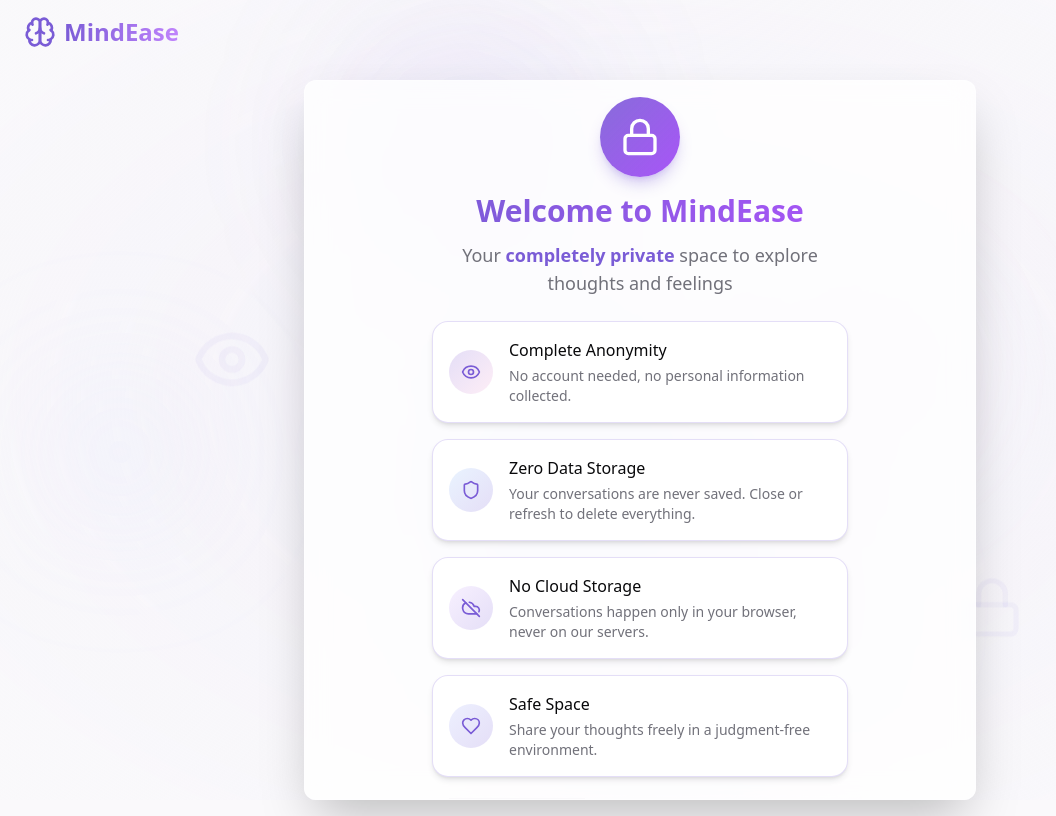
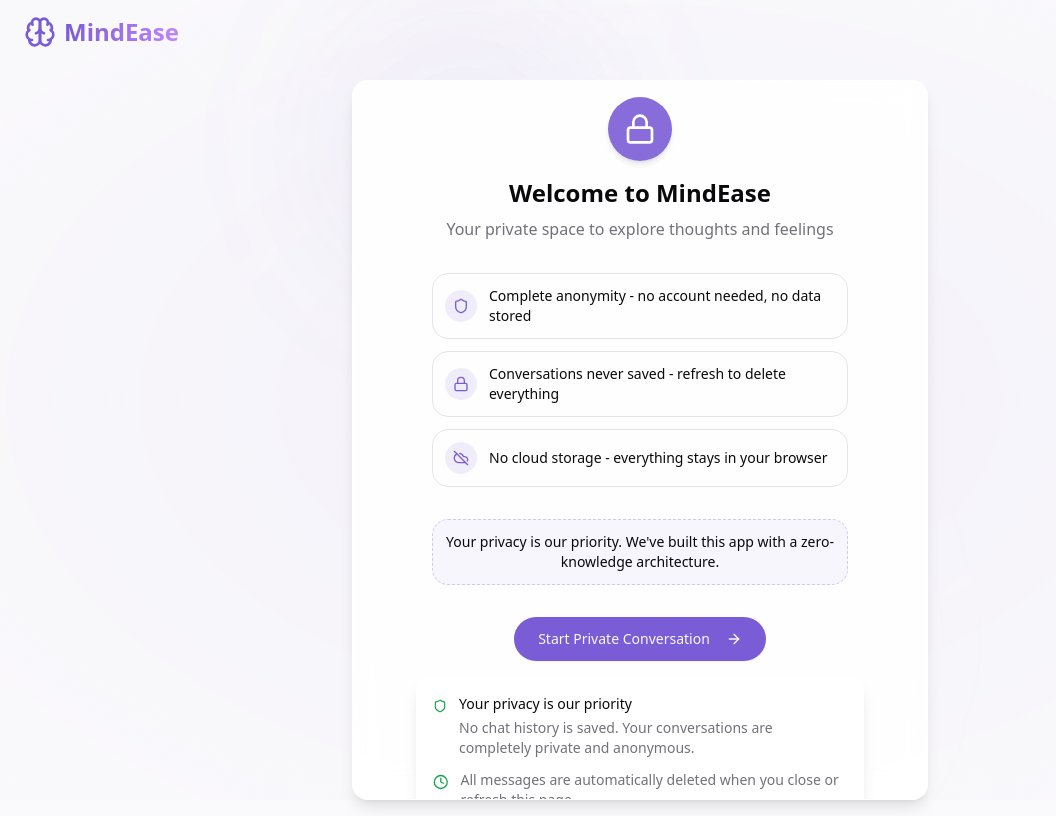
Before and after one commit to crypmoz/MindEase-Ai-Therapist, a React (Vite) app: page / in a window 1280 px wide. Shown: the whole page, without its empty margins (0-1056 px from the left). Built offline with nearby package versions, Linux system fonts and the light colour scheme.

Commit message:
Refactor: Simplify UI components
Simplified the UI components for a cleaner look.

```diff
--- a/src/components/AnimatedBackground.tsx
+++ b/src/components/AnimatedBackground.tsx
@@ -1,33 +1,16 @@
 
 import React from "react";
-import { Lock, Shield, Eye } from "lucide-react";
 
 const AnimatedBackground: React.FC = () => {
   return (
     <div className="fixed inset-0 -z-10 overflow-hidden">
-      <div className="absolute inset-0 bg-gradient-radial from-primary/5 to-background animate-gradient-shift"></div>
+      <div className="absolute inset-0 bg-gradient-radial from-primary/5 to-background"></div>
 
       {/* Primary gradient blob */}
-      <div className="absolute top-0 left-1/4 w-72 h-72 bg-primary/10 rounded-full mix-blend-multiply filter blur-3xl opacity-70 animate-float"></div>
+      <div className="absolute top-0 left-1/4 w-72 h-72 bg-primary/10 rounded-full mix-blend-multiply filter blur-3xl opacity-50"></div>
 
-      {/* Secondary gradient blobs */}
-      <div className="absolute bottom-0 right-1/3 w-96 h-96 bg-purple-200/30 rounded-full mix-blend-multiply filter blur-3xl opacity-70 animate-float animation-delay-2000"></div>
-      <div className="absolute bottom-1/4 left-1/3 w-64 h-64 bg-blue-200/30 rounded-full mix-blend-multiply filter blur-3xl opacity-70 animate-float animation-delay-4000"></div>
-
-      {/* Additional subtle blobs */}
-      <div className="absolute top-1/3 right-1/4 w-48 h-48 bg-pink-200/20 rounded-full mix-blend-multiply filter blur-3xl opacity-50 animate-float animation-delay-3000"></div>
-      <div className="absolute bottom-1/3 left-10 w-40 h-40 bg-indigo-200/20 rounded-full mix-blend-multiply filter blur-3xl opacity-50 animate-float animation-delay-1000"></div>
-
-      {/* Privacy icons floating around (very subtle) */}
-      <div className="absolute top-[15%] right-[10%] text-primary/5 animate-float animation-delay-1500">
-        <Shield className="w-24 h-24" />
-      </div>
-      <div className="absolute bottom-[20%] right-[20%] text-primary/5 animate-float animation-delay-3500">
-        <Lock className="w-16 h-16" />
-      </div>
-      <div className="absolute top-[40%] left-[15%] text-primary/5 animate-float animation-delay-2500">
-        <Eye className="w-20 h-20" />
-      </div>
+      {/* Secondary gradient blob */}
+      <div className="absolute bottom-0 right-1/3 w-80 h-80 bg-purple-200/20 rounded-full mix-blend-multiply filter blur-3xl opacity-50"></div>
     </div>
   );
 };
--- a/src/components/WelcomeScreen.tsx
+++ b/src/components/WelcomeScreen.tsx
@@ -1,9 +1,7 @@
 
 import React from "react";
 import { Button } from "@/components/ui/button";
-import { Heart, Shield, Sparkles, ArrowRight, Lock, CloudOff, Eye, UserRound } from "lucide-react";
-import { Card, CardContent } from "@/components/ui/card";
-import { motion } from "framer-motion";
+import { ArrowRight, Shield, Lock, CloudOff } from "lucide-react";
 
 interface WelcomeScreenProps {
   onStart: () => void;
@@ -12,94 +10,58 @@ interface WelcomeScreenProps {
 const WelcomeScreen: React.FC<WelcomeScreenProps> = ({ onStart }) => {
   return (
     <div className="w-full max-w-md mx-auto px-4 animate-fade-in">
-      <div className="text-center mb-6">
+      <div className="text-center mb-8">
         <div className="mb-4 flex justify-center">
-          <div className="w-20 h-20 rounded-full bg-gradient-to-br from-primary/90 to-purple-500 flex items-center justify-center shadow-lg shadow-primary/30 hover:shadow-primary/40 transition-all duration-300 hover:scale-105">
-            <Lock className="w-10 h-10 text-white" />
+          <div className="w-16 h-16 rounded-full bg-primary/90 flex items-center justify-center shadow-md">
+            <Lock className="w-8 h-8 text-white" />
           </div>
         </div>
-        <h1 className="text-3xl font-bold mb-3 text-balance bg-gradient-to-r from-primary to-purple-500 bg-clip-text text-transparent">
+        <h1 className="text-2xl font-bold mb-2 text-foreground">
           Welcome to MindEase
         </h1>
-        <p className="text-muted-foreground text-lg">
-          Your <span className="font-semibold text-primary">completely private</span> space to explore thoughts and feelings
+        <p className="text-muted-foreground">
+          Your private space to explore thoughts and feelings
         </p>
       </div>
 
-      <div className="space-y-4 mb-8">
-        <Card className="overflow-hidden border-primary/20 shadow-md hover:shadow-lg hover:border-primary/30 transition-all duration-300 group">
-          <CardContent className="p-0">
-            <div className="flex items-center p-4 relative overflow-hidden">
-              <div className="absolute inset-0 bg-gradient-to-r from-primary/5 to-transparent opacity-0 group-hover:opacity-100 transition-opacity duration-300"></div>
-              <div className="bg-gradient-to-br from-primary/20 to-pink-300/20 rounded-full p-3 mr-4 group-hover:scale-110 transition-transform duration-300">
-                <Eye className="w-5 h-5 text-primary" />
+      <div className="space-y-3 mb-8">
+        <div className="flex items-center p-3 border border-border rounded-lg">
+          <div className="bg-primary/10 rounded-full p-2 mr-3">
+            <Shield className="w-4 h-4 text-primary" />
           </div>
-              <div className="z-10">
-                <h3 className="font-medium mb-1">Complete Anonymity</h3>
-                <p className="text-sm text-muted-foreground">
-                  No account needed, no personal information collected.
+          <div>
+            <p className="text-sm">
+              Complete anonymity - no account needed, no data stored
             </p>
           </div>
         </div>
-          </CardContent>
-        </Card>
 
-        <Card className="overflow-hidden border-primary/20 shadow-md hover:shadow-lg hover:border-primary/30 transition-all duration-300 group">
-          <CardContent className="p-0">
-            <div className="flex items-center p-4 relative overflow-hidden">
-              <div className="absolute inset-0 bg-gradient-to-r from-primary/5 to-transparent opacity-0 group-hover:opacity-100 transition-opacity duration-300"></div>
-              <div className="bg-gradient-to-br from-blue-300/20 to-primary/20 rounded-full p-3 mr-4 group-hover:scale-110 transition-transform duration-300">
-                <Shield className="w-5 h-5 text-primary" />
+        <div className="flex items-center p-3 border border-border rounded-lg">
+          <div className="bg-primary/10 rounded-full p-2 mr-3">
+            <Lock className="w-4 h-4 text-primary" />
           </div>
-              <div className="z-10">
-                <h3 className="font-medium mb-1">Zero Data Storage</h3>
-                <p className="text-sm text-muted-foreground">
-                  Your conversations are never saved. Close or refresh to delete everything.
+          <div>
+            <p className="text-sm">
+              Conversations never saved - refresh to delete everything
             </p>
           </div>
         </div>
-          </CardContent>
-        </Card>
 
-        <Card className="overflow-hidden border-primary/20 shadow-md hover:shadow-lg hover:border-primary/30 transition-all duration-300 group">
-          <CardContent className="p-0">
-            <div className="flex items-center p-4 relative overflow-hidden">
-              <div className="absolute inset-0 bg-gradient-to-r from-primary/5 to-transparent opacity-0 group-hover:opacity-100 transition-opacity duration-300"></div>
-              <div className="bg-gradient-to-br from-purple-300/20 to-primary/20 rounded-full p-3 mr-4 group-hover:scale-110 transition-transform duration-300">
-                <CloudOff className="w-5 h-5 text-primary" />
+        <div className="flex items-center p-3 border border-border rounded-lg">
+          <div className="bg-primary/10 rounded-full p-2 mr-3">
+            <CloudOff className="w-4 h-4 text-primary" />
           </div>
-              <div className="z-10">
-                <h3 className="font-medium mb-1">No Cloud Storage</h3>
-                <p className="text-sm text-muted-foreground">
-                  Conversations happen only in your browser, never on our servers.
+          <div>
+            <p className="text-sm">
+              No cloud storage - everything stays in your browser
             </p>
           </div>
         </div>
-          </CardContent>
-        </Card>
-
-        <Card className="overflow-hidden border-primary/20 shadow-md hover:shadow-lg hover:border-primary/30 transition-all duration-300 group">
-          <CardContent className="p-0">
-            <div className="flex items-center p-4 relative overflow-hidden">
-              <div className="absolute inset-0 bg-gradient-to-r from-primary/5 to-transparent opacity-0 group-hover:opacity-100 transition-opacity duration-300"></div>
-              <div className="bg-gradient-to-br from-indigo-300/20 to-primary/20 rounded-full p-3 mr-4 group-hover:scale-110 transition-transform duration-300">
-                <Heart className="w-5 h-5 text-primary" />
-              </div>
-              <div className="z-10">
-                <h3 className="font-medium mb-1">Safe Space</h3>
-                <p className="text-sm text-muted-foreground">
-                  Share your thoughts freely in a judgment-free environment.
-                </p>
-              </div>
-            </div>
-          </CardContent>
-        </Card>
       </div>
 
-      <div className="relative my-8 py-4 px-6 border border-dashed border-primary/30 rounded-lg bg-primary/5">
-        <div className="absolute -top-3 left-4 px-2 bg-background text-xs font-medium text-primary">PRIVACY GUARANTEE</div>
+      <div className="mb-8 p-3 border border-dashed border-primary/30 rounded-lg bg-primary/5">
         <p className="text-sm text-center">
-          Your privacy is our top priority. We've built this app with a <span className="font-semibold">zero-knowledge architecture</span> — we can't access your conversations even if we wanted to.
+          Your privacy is our priority. We've built this app with a zero-knowledge architecture.
         </p>
       </div>
 
@@ -107,10 +69,10 @@ const WelcomeScreen: React.FC<WelcomeScreenProps> = ({ onStart }) => {
         <Button
           onClick={onStart}
           size="lg"
-          className="rounded-full px-8 py-6 font-medium group shadow-md hover:shadow-lg transition-all duration-300 text-white"
+          className="rounded-full px-6 shadow-sm"
         >
           Start Private Conversation
-          <ArrowRight className="ml-2 w-5 h-5 group-hover:translate-x-1 transition-transform" />
+          <ArrowRight className="ml-2 w-4 h-4" />
         </Button>
       </div>
     </div>
--- a/src/pages/Index.tsx
+++ b/src/pages/Index.tsx
@@ -30,7 +30,7 @@ const Index: React.FC = () => {
       <Header />
 
       <main className="flex-1 flex items-center justify-center p-4 overflow-hidden">
-        <div className="w-full max-w-2xl h-[calc(100vh-theme(space.20))] flex flex-col bg-white/80 dark:bg-gray-900/80 backdrop-blur-md shadow-2xl rounded-xl overflow-hidden border border-white/30 dark:border-gray-800/30 transition-all duration-300">
+        <div className="w-full max-w-xl h-[calc(100vh-theme(space.20))] flex flex-col bg-white/90 dark:bg-gray-900/90 backdrop-blur-md shadow-lg rounded-lg overflow-hidden border border-white/30 dark:border-gray-800/30">
           {!showChat ? (
             <ScrollArea className="flex-1">
               <div className="flex-1 flex flex-col items-center justify-center p-4">
```
Lines whose indentation alone changed are shown as unchanged.
